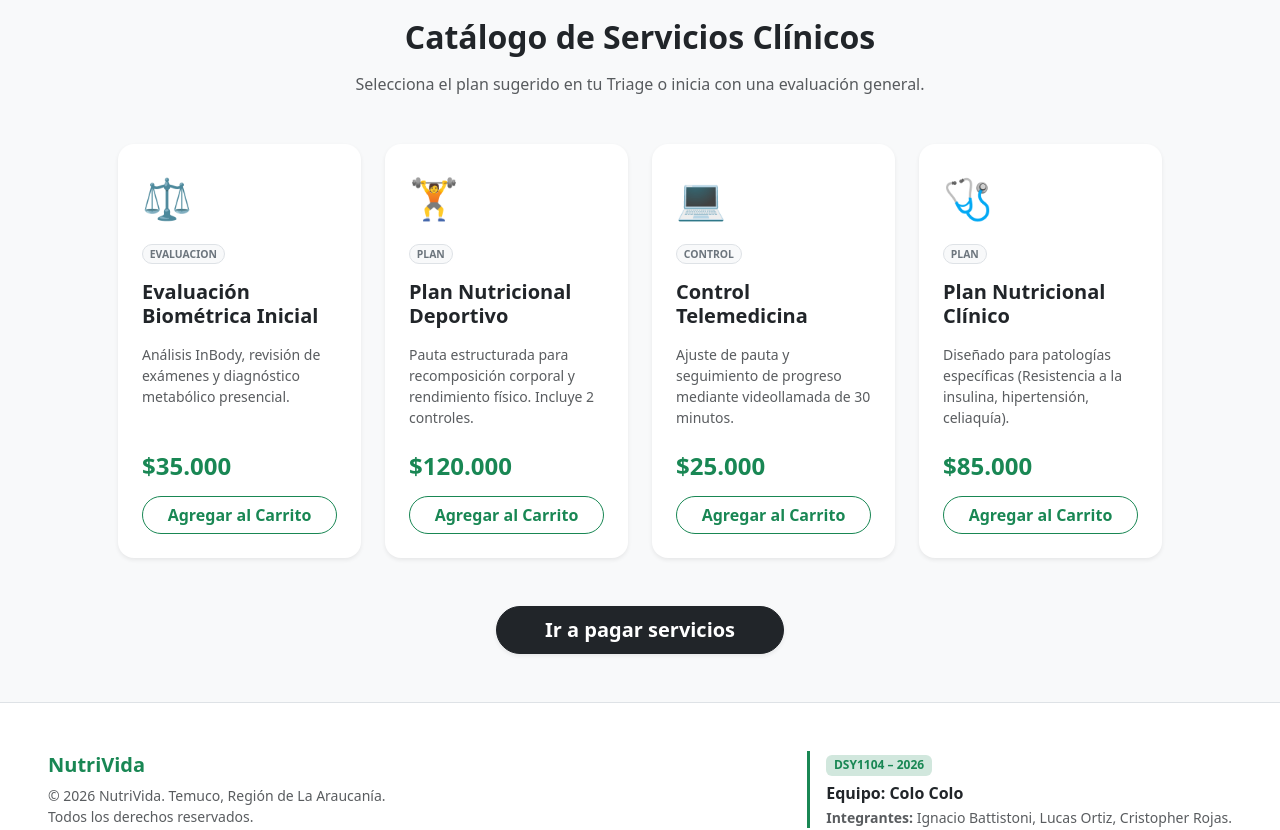
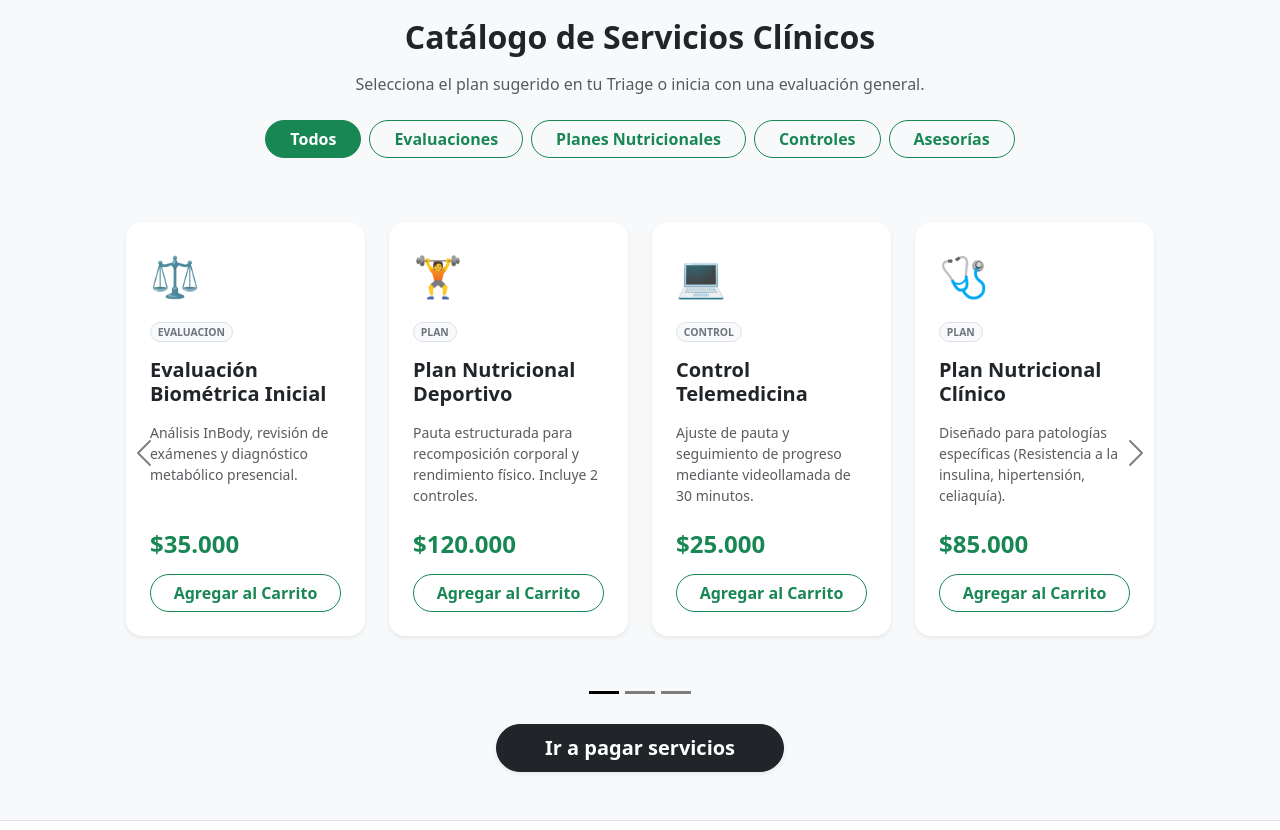
Before and after one commit to Russentt/Alchemax, a React (Vite) app: page /Alchemax/metodologia in a window 1280 px wide. Shown: the part 1280-2110 px from the top of the page. Built offline with nearby package versions, Linux system fonts and the light colour scheme.

Commit message:
Añadí imports a navbar, modifiqué metodología, types.ts, navbar.tsx

```diff
--- a/src/App.tsx
+++ b/src/App.tsx
@@ -19,6 +19,7 @@ import ScrollToTop from "./components/ScrollToTop";
 import Nutricionista from "./pages/Nutricionista";
 import { StorageUsuario } from "./services/storageUsuario";
 import type { JSX } from "react/jsx-runtime";
+import "bootstrap/dist/js/bootstrap.bundle.min.js";
 
 const ProtectedRoute = ({ children }: { children: JSX.Element }) => {
   const usuario = StorageUsuario.getUsuarioSesion();
--- a/src/data/types.ts
+++ b/src/data/types.ts
@@ -58,7 +58,7 @@ export interface Servicio {
   nombre: string;
   descripcion: string;
   precio: number;
-  tipo: "evaluacion" | "plan" | "control";
+  tipo: "evaluacion" | "plan" | "control" | "asesoria";
   icono: string;
   categoriaId: string;
   categoriaNombre?: string;
--- a/src/pages/Metodologia.tsx
+++ b/src/pages/Metodologia.tsx
@@ -8,8 +8,7 @@ const catalogoServicios: Servicio[] = [
   {
     id: "srv-01",
     nombre: "Evaluación Biométrica Inicial",
-    descripcion:
-      "Análisis InBody, revisión de exámenes y diagnóstico metabólico presencial.",
+    descripcion: "Análisis InBody, revisión de exámenes y diagnóstico metabólico presencial.",
     precio: 35000,
     tipo: "evaluacion",
     icono: "⚖️",
@@ -19,8 +18,7 @@ const catalogoServicios: Servicio[] = [
   {
     id: "srv-02",
     nombre: "Plan Nutricional Deportivo",
-    descripcion:
-      "Pauta estructurada para recomposición corporal y rendimiento físico. Incluye 2 controles.",
+    descripcion: "Pauta estructurada para recomposición corporal y rendimiento físico. Incluye 2 controles.",
     precio: 120000,
     tipo: "plan",
     icono: "🏋️",
@@ -30,8 +28,7 @@ const catalogoServicios: Servicio[] = [
   {
     id: "srv-03",
     nombre: "Control Telemedicina",
-    descripcion:
-      "Ajuste de pauta y seguimiento de progreso mediante videollamada de 30 minutos.",
+    descripcion: "Ajuste de pauta y seguimiento de progreso mediante videollamada de 30 minutos.",
     precio: 25000,
     tipo: "control",
     icono: "💻",
@@ -41,14 +38,73 @@ const catalogoServicios: Servicio[] = [
   {
     id: "srv-04",
     nombre: "Plan Nutricional Clínico",
-    descripcion:
-      "Diseñado para patologías específicas (Resistencia a la insulina, hipertensión, celiaquía).",
+    descripcion: "Diseñado para patologías específicas (Resistencia a la insulina, hipertensión, celiaquía).",
     precio: 85000,
     tipo: "plan",
     icono: "🩺",
     categoriaId: "cat-04",
     estado: "Activo",
   },
+  {
+    id: "srv-05",
+    nombre: "Evaluación Antropométrica Avanzada",
+    descripcion: "Medición de pliegues cutáneos y perímetros mediante protocolo ISAK.",
+    precio: 45000,
+    tipo: "evaluacion",
+    icono: "📏",
+    categoriaId: "cat-01",
+    estado: "Activo",
+  },
+  {
+    id: "srv-06",
+    nombre: "Plan Familiar Mensual",
+    descripcion: "Pauta adaptada para todo el grupo familiar, optimizando la compra y preparación de alimentos.",
+    precio: 150000,
+    tipo: "plan",
+    icono: "👨‍👩‍👧‍👦",
+    categoriaId: "cat-02",
+    estado: "Activo",
+  },
+  {
+    id: "srv-07",
+    nombre: "Control Presencial",
+    descripcion: "Revisión presencial de avances, re-pesaje y ajuste de objetivos.",
+    precio: 30000,
+    tipo: "control",
+    icono: "🏥",
+    categoriaId: "cat-03",
+    estado: "Activo",
+  },
+  {
+    id: "srv-08",
+    nombre: "Asesoría en Suplementación",
+    descripcion: "Revisión y prescripción de suplementos deportivos y vitaminas según exámenes.",
+    precio: 40000,
+    tipo: "asesoria",
+    icono: "💊",
+    categoriaId: "cat-05",
+    estado: "Activo",
+  },
+  {
+    id: "srv-09",
+    nombre: "Plan Nutricional Vegano",
+    descripcion: "Transición y mantenimiento de dieta basada en plantas sin deficiencias nutricionales.",
+    precio: 90000,
+    tipo: "plan",
+    icono: "🌱",
+    categoriaId: "cat-02",
+    estado: "Activo",
+  },
+  {
+    id: "srv-10",
+    nombre: "Lectura Rápida de Exámenes",
+    descripcion: "Análisis preventivo de exámenes de sangre recientes vía telemedicina (15 min).",
+    precio: 15000,
+    tipo: "asesoria",
+    icono: "📄",
+    categoriaId: "cat-05",
+    estado: "Activo",
+  }
 ];
 
 export default function Metodologia(): JSX.Element {
@@ -59,6 +115,7 @@ export default function Metodologia(): JSX.Element {
     altura: "",
     objetivo: "mantener",
   });
+
   const [triageResult, setTriageResult] = useState<{
     imc: number;
     diagnostico: string;
@@ -70,6 +127,8 @@ export default function Metodologia(): JSX.Element {
     message: string;
     type: "success" | "warning";
   } | null>(null);
+
+  const [filtroCategoria, setFiltroCategoria] = useState<string>("todos");
 
   const handleTriageChange = (
     e: React.ChangeEvent<HTMLInputElement | HTMLSelectElement>,
@@ -150,6 +209,21 @@ export default function Metodologia(): JSX.Element {
       currency: "CLP",
     }).format(price);
   };
+
+  const serviciosFiltrados = catalogoServicios.filter((servicio) => {
+    if (filtroCategoria === "todos") return true;
+    return servicio.tipo === filtroCategoria;
+  });
+
+  const chunkArray = (arr: Servicio[], size: number) => {
+    const chunkedArr = [];
+    for (let i = 0; i < arr.length; i += size) {
+      chunkedArr.push(arr.slice(i, i + size));
+    }
+    return chunkedArr;
+  };
+
+  const carruselChunks = chunkArray(serviciosFiltrados, 4);
 
   return (
     <main className="flex-grow-1 bg-light position-relative">
@@ -345,18 +419,55 @@ export default function Metodologia(): JSX.Element {
 
       <section id="catalogo" className="py-5">
         <div className="container px-4 px-md-5">
-          <div className="text-center mb-5">
+          <div className="text-center mb-4">
             <h2 className="fw-bold text-dark mb-3">
               Catálogo de Servicios Clínicos
             </h2>
             <p className="text-muted">
-              Selecciona el plan sugerido en tu Triage o inicia con una
-              evaluación general.
+              Selecciona el plan sugerido en tu Triage o inicia con una evaluación general.
             </p>
           </div>
 
+          <div className="d-flex justify-content-center flex-wrap gap-2 mb-5">
+            <button
+              onClick={() => setFiltroCategoria("todos")}
+              className={`btn rounded-pill px-4 fw-semibold ${filtroCategoria === "todos" ? "btn-success" : "btn-outline-success"}`}
+            >
+              Todos
+            </button>
+            <button
+              onClick={() => setFiltroCategoria("evaluacion")}
+              className={`btn rounded-pill px-4 fw-semibold ${filtroCategoria === "evaluacion" ? "btn-success" : "btn-outline-success"}`}
+            >
+              Evaluaciones
+            </button>
+            <button
+              onClick={() => setFiltroCategoria("plan")}
+              className={`btn rounded-pill px-4 fw-semibold ${filtroCategoria === "plan" ? "btn-success" : "btn-outline-success"}`}
+            >
+              Planes Nutricionales
+            </button>
+            <button
+              onClick={() => setFiltroCategoria("control")}
+              className={`btn rounded-pill px-4 fw-semibold ${filtroCategoria === "control" ? "btn-success" : "btn-outline-success"}`}
+            >
+              Controles
+            </button>
+            <button
+              onClick={() => setFiltroCategoria("asesoria")}
+              className={`btn rounded-pill px-4 fw-semibold ${filtroCategoria === "asesoria" ? "btn-success" : "btn-outline-success"}`}
+            >
+              Asesorías
+            </button>
+          </div>
+
+          <div id="carruselServicios" className="carousel slide pb-5" data-bs-ride="false">
+            <div className="carousel-inner px-2 py-3">
+              {carruselChunks.length > 0 ? (
+                carruselChunks.map((chunk, index) => (
+                  <div key={index} className={`carousel-item ${index === 0 ? "active" : ""}`}>
                     <div className="row g-4 justify-content-center">
-            {catalogoServicios.map((servicio) => (
+                      {chunk.map((servicio) => (
                         <div key={servicio.id} className="col-12 col-md-6 col-lg-3">
                           <div className="card h-100 border-0 shadow-sm rounded-4 hover-lift transition-all">
                             <div className="card-body p-4 d-flex flex-column">
@@ -389,8 +500,55 @@ export default function Metodologia(): JSX.Element {
                         </div>
                       ))}
                     </div>
+                  </div>
+                ))
+              ) : (
+                <div className="text-center text-muted py-5">
+                  <p>No hay servicios disponibles en esta categoría.</p>
+                </div>
+              )}
+            </div>
 
-          <div className="text-center mt-5">
+            {carruselChunks.length > 1 && (
+              <>
+                <button
+                  className="carousel-control-prev"
+                  type="button"
+                  data-bs-target="#carruselServicios"
+                  data-bs-slide="prev"
+                  style={{ width: "5%", filter: "invert(100%)" }}
+                >
+                  <span className="carousel-control-prev-icon" aria-hidden="true"></span>
+                  <span className="visually-hidden">Anterior</span>
+                </button>
+                <button
+                  className="carousel-control-next"
+                  type="button"
+                  data-bs-target="#carruselServicios"
+                  data-bs-slide="next"
+                  style={{ width: "5%", filter: "invert(100%)" }}
+                >
+                  <span className="carousel-control-next-icon" aria-hidden="true"></span>
+                  <span className="visually-hidden">Siguiente</span>
+                </button>
+                <div className="carousel-indicators" style={{ bottom: "-20px", filter: "invert(100%)" }}>
+                  {carruselChunks.map((_, index) => (
+                    <button
+                      key={index}
+                      type="button"
+                      data-bs-target="#carruselServicios"
+                      data-bs-slide-to={index}
+                      className={index === 0 ? "active" : ""}
+                      aria-current={index === 0 ? "true" : "false"}
+                      aria-label={`Slide ${index + 1}`}
+                    ></button>
+                  ))}
+                </div>
+              </>
+            )}
+          </div>
+
+          <div className="text-center mt-4">
             <Link
               to="/carrito"
               className="btn btn-dark btn-lg fw-bold px-5 rounded-pill shadow-sm"
```
Also changed, not shown: src/components/Navbar.tsx (+94 -17 lines). Lines whose indentation alone changed are shown as unchanged.
